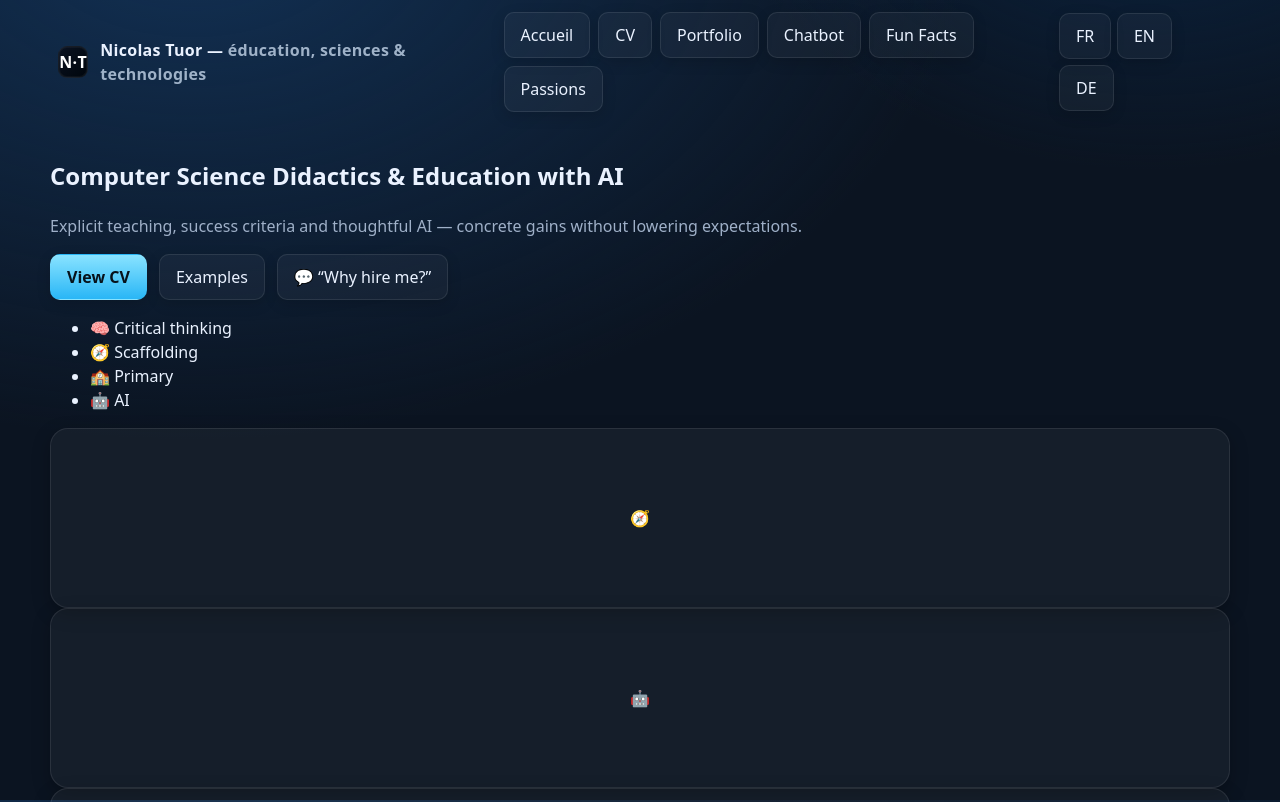
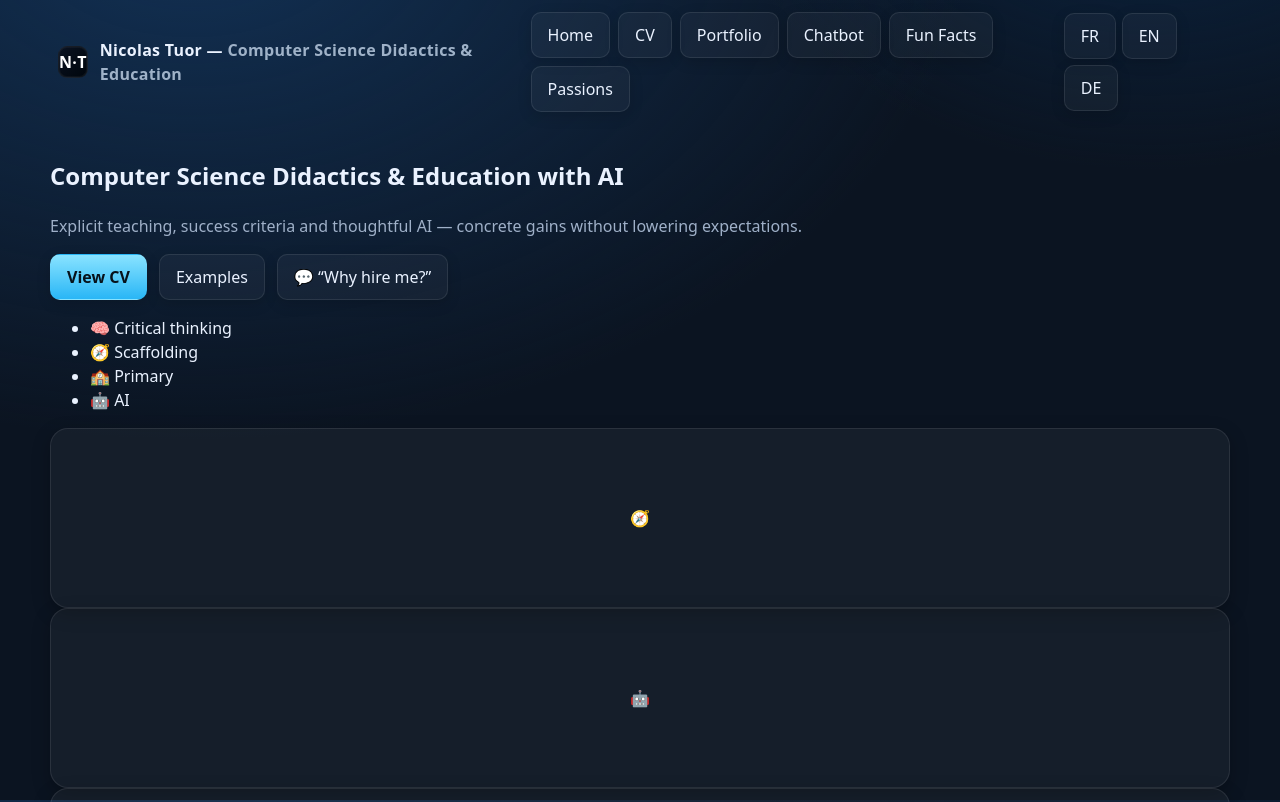
Before and after one commit to Nix177/CV, a website: page public/index-en.html in a window 1280 px wide. Shown: the top 802 px of the page. Drawn offline with Linux system fonts and the light colour scheme.

Commit message:
Update index-en.html

```diff
--- a/public/index-en.html
+++ b/public/index-en.html
@@ -4,7 +4,7 @@
   <meta charset="utf-8" />
   <link rel="icon" type="image/svg+xml" href="/favicon.svg" />
   <meta name="viewport" content="width=device-width,initial-scale=1" />
-  <title>Nicolas Tuor — Computer Science Didactics & Education with AI</title>
+  <title>Nicolas Tuor — Computer Science Didactics & Education</title>
   <link rel="stylesheet" href="/style.css" />
 </head>
 <body>
@@ -13,11 +13,11 @@
   <div class="headwrap" style="max-width:1200px;margin:0 auto;padding:12px 18px;display:flex;gap:12px;align-items:center;justify-content:space-between">
     <div class="brand" style="display:flex;align-items:center;gap:.75rem;font-weight:800;letter-spacing:.3px">
       <div class="logo" style="width:32px;height:32px;border-radius:9px;display:grid;place-items:center;background:linear-gradient(135deg,#0a1220,#00060d);color:#fff;border:1px solid rgba(255,255,255,.08);box-shadow:inset 0 0 0 1px rgba(255,255,255,.04)">N·T</div>
-      <div>Nicolas Tuor — <span style="color:#9fb2c8">éducation, sciences & technologies</span></div>
+      <div>Nicolas Tuor — <span style="color:#9fb2c8">Computer Science Didactics & Education</span></div>
     </div>
 
     <nav class="top-actions" aria-label="Navigation principale" style="display:flex;gap:.5rem;flex-wrap:wrap">
-      <a class="btn" href="./index.html">Accueil</a>
+      <a class="btn" href="./index.html">Home</a>
       <a class="btn" href="./cv.html">CV</a>
       <a class="btn" href="./portfolio.html">Portfolio</a>
       <a class="btn" href="./chatbot.html">Chatbot</a>
```
